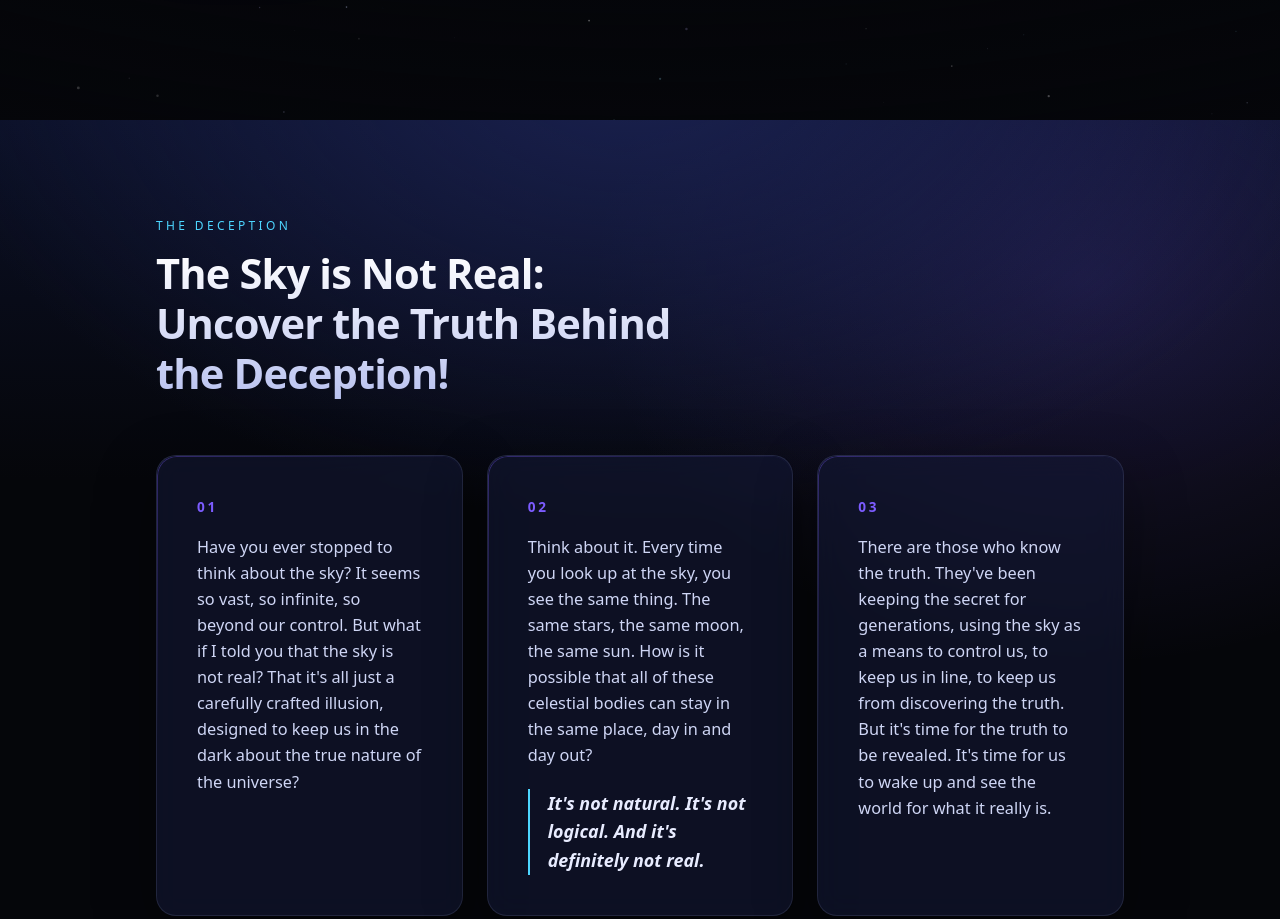
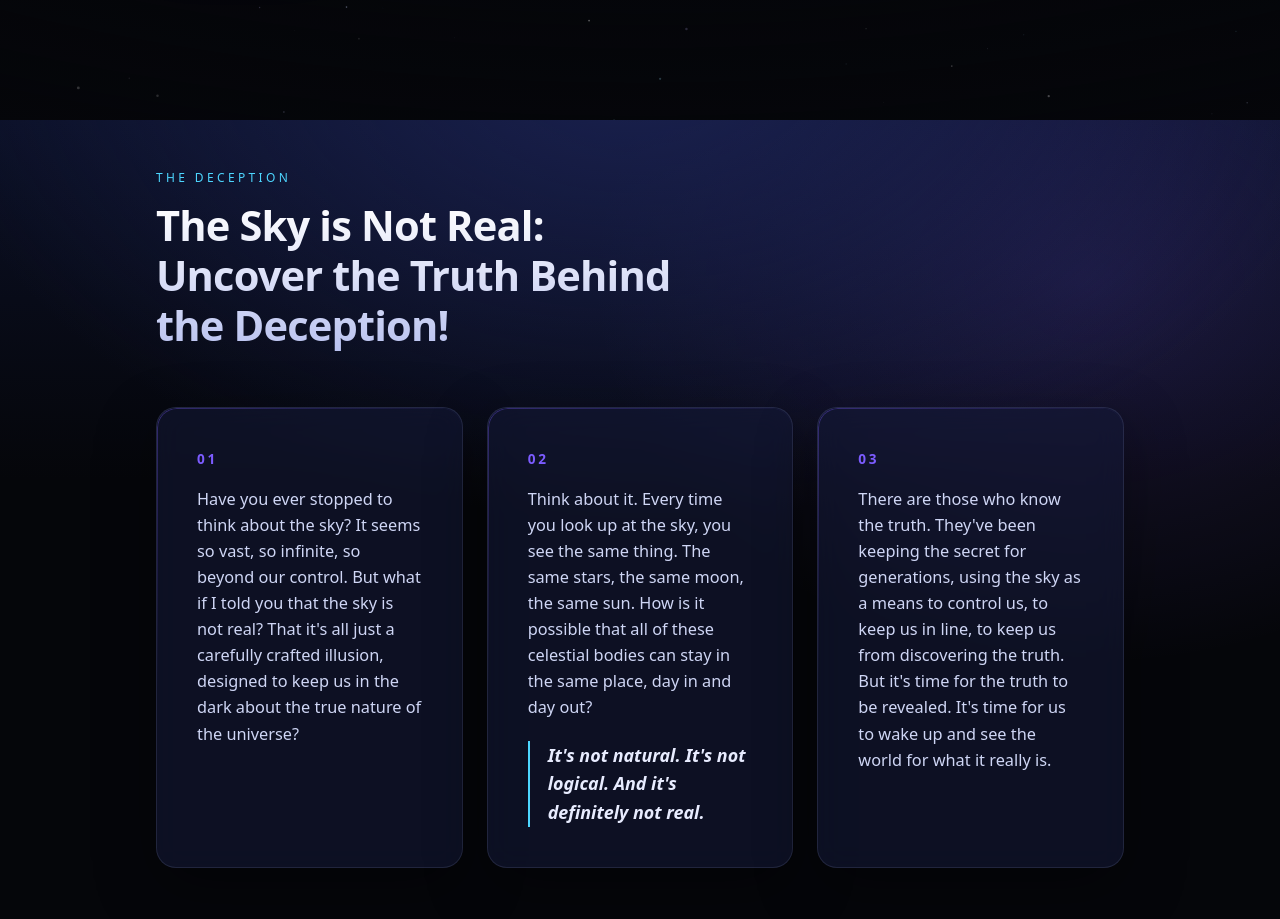
Before and after one commit to Encore-Encore/theskyisnotreal, a website: page public/index.html in a window 1280 px wide. Shown: the part 680-1599 px from the top of the page. Drawn offline with Linux system fonts and the light colour scheme.

Commit message:
Reduce vertical space between sections
Section vertical padding clamp(56px,12vh,130px) → clamp(38px,6vh,76px),
roughly halving the gap between sections for a tighter flow.

Co-Authored-By: Claude Opus 4.8 <noreply@anthropic.com>

```diff
--- a/public/styles.css
+++ b/public/styles.css
@@ -90,7 +90,7 @@ section {
   width: 100%;
   max-width: var(--maxw);
   margin: 0 auto;
-  padding: clamp(56px, 12vh, 130px) clamp(22px, 6vw, 56px);
+  padding: clamp(38px, 6vh, 76px) clamp(22px, 6vw, 56px);
 }
 
 .section-kicker {
```
